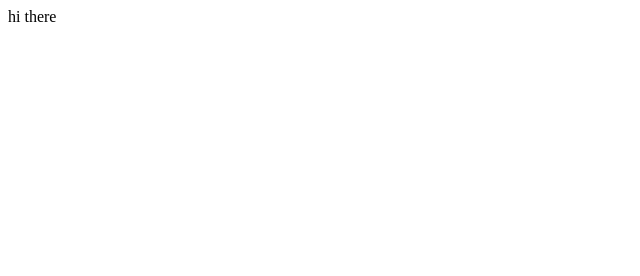
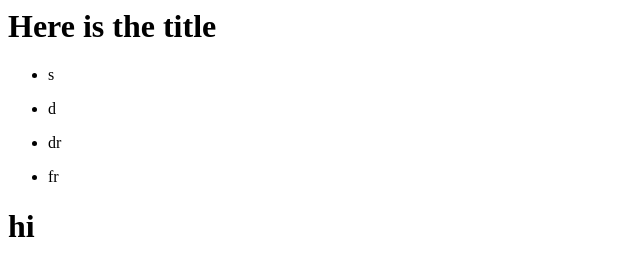
Before and after one commit to s-lyall/s-lyall.github.io, a plain HTML site: page index.html in a window 1280 px wide. Shown: the whole page, without its empty margins (0-640 px from the left). Drawn offline with Linux system fonts and the light colour scheme.

Commit message:
should re-do repo. strange error

```diff
--- a/index.html
+++ b/index.html
@@ -1,10 +1,20 @@
-<!doctype html>
-	<head>
-	</head>
-	<body>
-		<div>
-			hi
-			there
-		</div>
-	</body>
+<!DOCTYPE HTML PUBLIC "-//W3C//DTD HTML 4.01 Transitional//EN">
+<html>
+<head>
+<meta http-equiv="content-type" content="text/html; charset=utf-8">
+</head>
+<body>
+<h1>Here is the title</h1>
+<ul>
+<li>s</li>
+<li>
+<p>d  </p>
+</li>
+<li>
+<p>dr  </p>
+</li>
+<li>fr</li>
+</ul>
+<h1>hi</h1>
+</body>
 </html>
```
